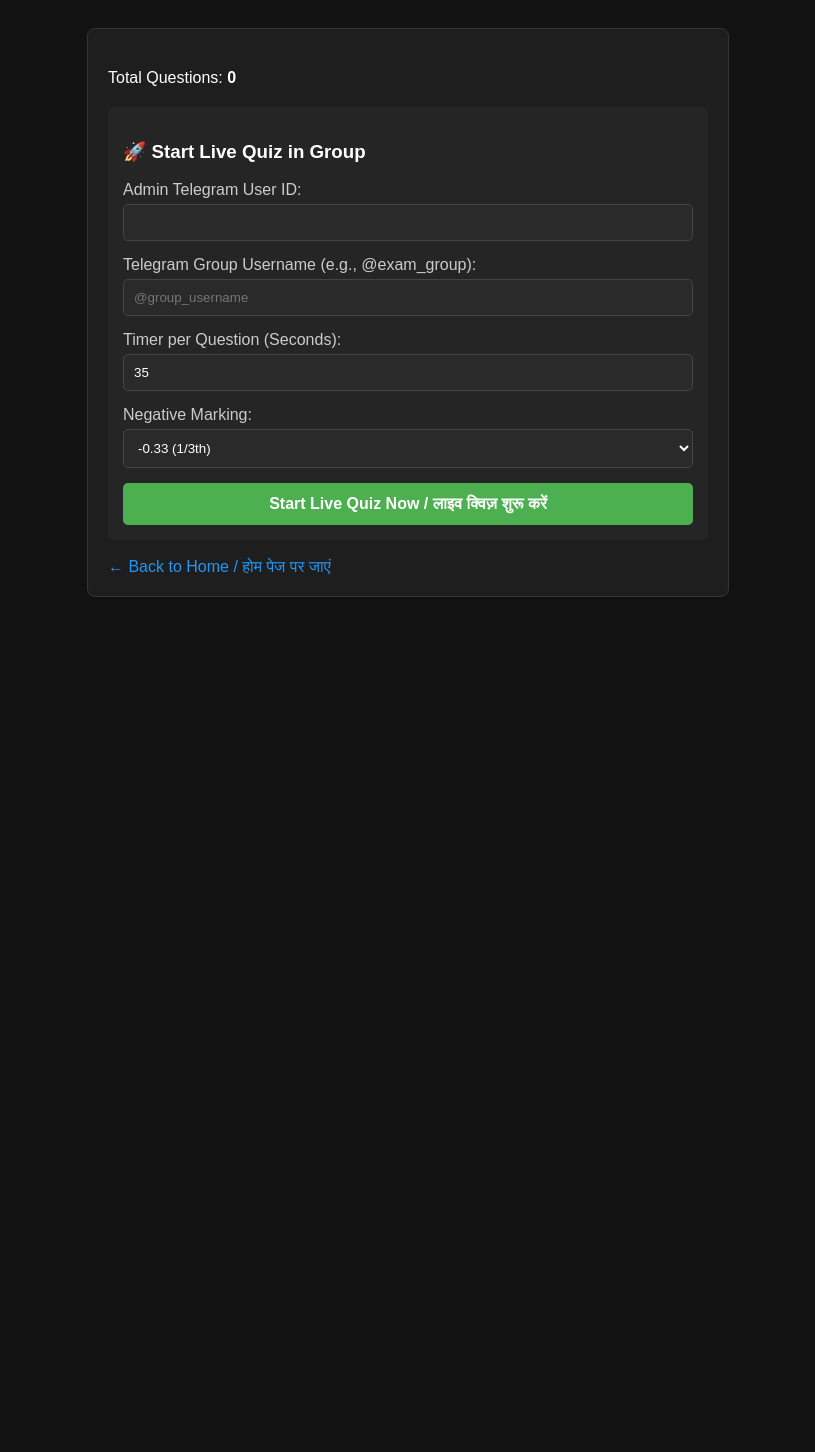
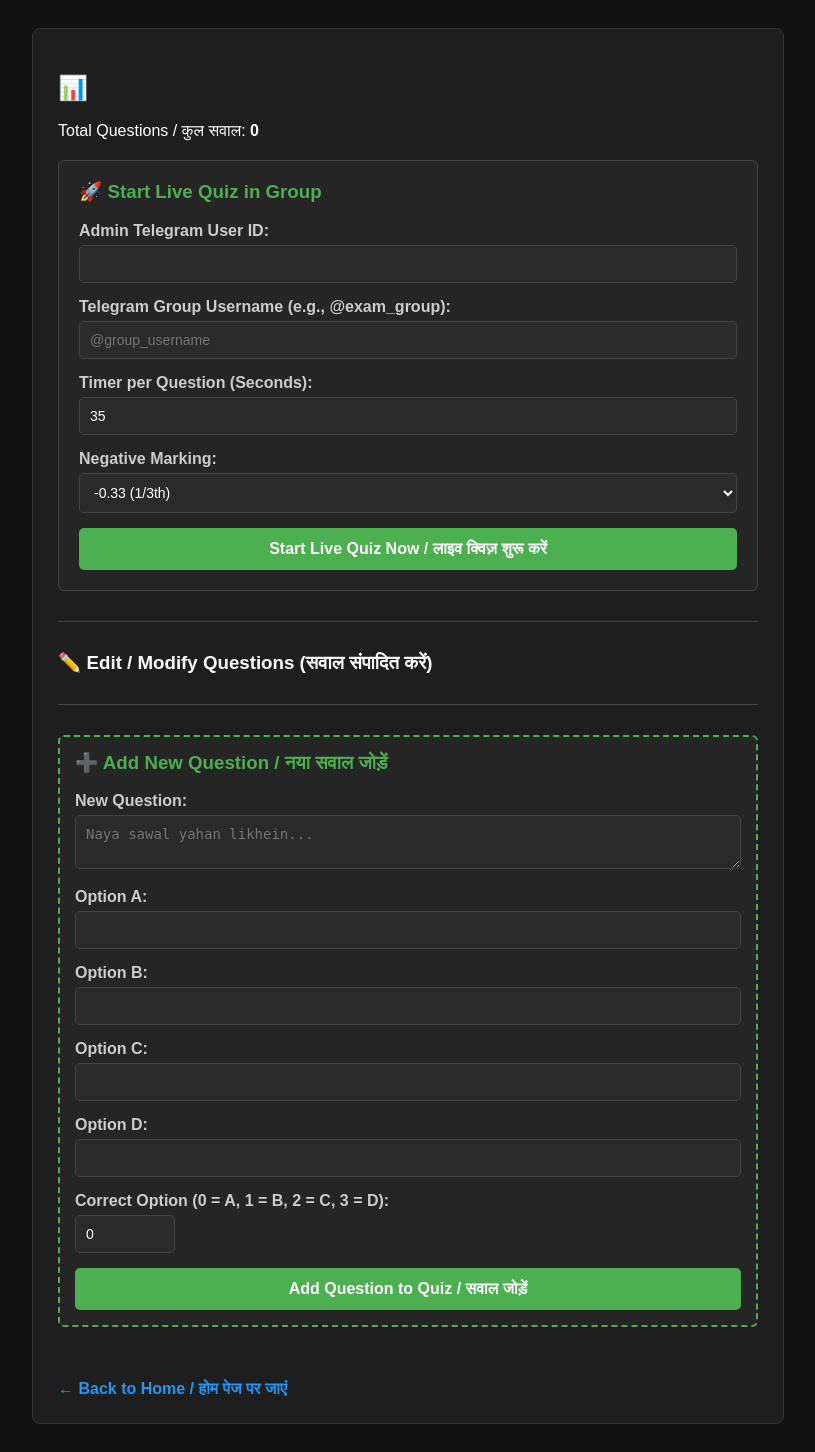
Before and after one commit to swiguru-quiz-bot/swiguru-quiz-bot, a Flask app: template templates/preview.html in a window 1280 px wide. Shown: the whole page, without its empty margins (232-1047 px from the left). Before the commit the page ends 597 px from the top, so only its background shows below. Run offline with Flask 3, Linux system fonts and the light colour scheme; the template is opened without the code that fills it, so the values that code supplies are empty.

Commit message:
Add files via upload

```diff
--- a/templates/preview.html
+++ b/templates/preview.html
@@ -3,24 +3,30 @@
 <head>
     <meta charset="UTF-8">
     <meta name="viewport" content="width=device-width, initial-scale=1.0">
-    <title>Quiz Preview - ExamGuru</title>
+    <title>Quiz Preview & Edit - ExamGuru</title>
     <style>
         body { background-color: #121212; color: #fff; font-family: sans-serif; padding: 20px; }
-        .container { max-width: 600px; margin: 0 auto; background: #1e1e1e; padding: 20px; border-radius: 8px; border: 1px solid #333; }
+        .container { max-width: 700px; margin: 0 auto; background: #1e1e1e; padding: 25px; border-radius: 8px; border: 1px solid #333; }
         .form-group { margin-bottom: 15px; }
-        label { display: block; margin-bottom: 5px; color: #ccc; }
-        input, select { width: 100%; padding: 10px; background: #2a2a2a; border: 1px solid #444; color: #fff; border-radius: 5px; box-sizing: border-box; }
+        label { display: block; margin-bottom: 5px; color: #ccc; font-weight: bold; }
+        input, select, textarea { width: 100%; padding: 10px; background: #2a2a2a; border: 1px solid #444; color: #fff; border-radius: 5px; box-sizing: border-box; font-size: 14px; }
         button { background: #4caf50; color: white; padding: 12px; border: none; border-radius: 5px; width: 100%; font-weight: bold; cursor: pointer; font-size: 16px; }
         button:hover { background: #43a047; }
+        .question-card { background: #252525; padding: 15px; border-radius: 6px; margin-bottom: 20px; border: 1px solid #383838; }
+        .btn-danger { background: #f44336; padding: 8px 15px; width: auto; font-size: 14px; }
+        .btn-danger:hover { background: #d32f2f; }
+        .btn-primary { background: #2196f3; padding: 10px; width: auto; }
+        .btn-primary:hover { background: #1976d2; }
     </style>
 </head>
 <body>
     <div class="container">
-        <h2>{{ quiz.title }}</h2>
-        <p>Total Questions: <b>{{ quiz.questions|length }}</b></p>
+        <h2>📊 {{ quiz.title }}</h2>
+        <p>Total Questions / कुल सवाल: <b>{{ quiz.questions|length }}</b></p>
 
-        <form action="/play-group/{{ quiz_id }}" method="POST" style="background: #252525; padding: 15px; border-radius: 6px; margin-top: 20px;">
-            <h3>🚀 Start Live Quiz in Group</h3>
+        <!-- Start Live Quiz Form -->
+        <form action="/play-group/{{ quiz_id }}" method="POST" style="background: #252525; padding: 20px; border-radius: 6px; margin-top: 20px; border: 1px solid #444;">
+            <h3 style="color: #4caf50; margin-top: 0;">🚀 Start Live Quiz in Group</h3>
 
             <div class="form-group">
                 <label>Admin Telegram User ID:</label>
@@ -50,8 +56,87 @@
             <button type="submit">Start Live Quiz Now / लाइव क्विज़ शुरू करें</button>
         </form>
 
+        <hr style="border: 0; border-top: 1px solid #444; margin: 30px 0;">
+
+        <h3>✏️ Edit / Modify Questions (सवाल संपादित करें)</h3>
+
+        <!-- Existing Questions Loop -->
+        {% for q in quiz.questions %}
+        <div class="question-card">
+            <form action="/update-question/{{ quiz_id }}/{{ loop.index0 }}" method="POST">
+                <div class="form-group">
+                    <label>Question {{ loop.index }}:</label>
+                    <textarea name="question" rows="2" required>{{ q.question }}</textarea>
+                </div>
+
+                <div class="form-group">
+                    <label>Option A:</label>
+                    <input type="text" name="opt0" value="{{ q.options[0] }}" required>
+                </div>
+                <div class="form-group">
+                    <label>Option B:</label>
+                    <input type="text" name="opt1" value="{{ q.options[1] }}" required>
+                </div>
+                <div class="form-group">
+                    <label>Option C:</label>
+                    <input type="text" name="opt2" value="{{ q.options[2] if q.options|length > 2 else '' }}">
+                </div>
+                <div class="form-group">
+                    <label>Option D:</label>
+                    <input type="text" name="opt3" value="{{ q.options[3] if q.options|length > 3 else '' }}">
+                </div>
+
+                <div class="form-group">
+                    <label>Correct Option (0 = A, 1 = B, 2 = C, 3 = D):</label>
+                    <input type="number" name="correct" min="0" max="3" value="{{ q.correct }}" required style="width: 100px;">
+                </div>
+
+                <div style="display: flex; gap: 10px;">
+                    <button type="submit" class="btn-primary" style="flex: 1;">Update Question / अपडेट करें</button>
+            </form>
+                    <form action="/delete-question/{{ quiz_id }}/{{ loop.index0 }}" method="POST" style="flex: 1; margin: 0;">
+                        <button type="submit" class="btn-danger" style="width: 100%;" onclick="return confirm('Kya aap is sawal ko delete karna chahte hain?');">Delete Sawal</button>
+                    </form>
+                </div>
+        </div>
+        {% endfor %}
+
+        <hr style="border: 0; border-top: 1px solid #444; margin: 30px 0;">
+
+        <!-- Add New Question Form -->
+        <div class="question-card" style="border: 2px dashed #4caf50;">
+            <h3 style="color: #4caf50; margin-top: 0;">➕ Add New Question / नया सवाल जोड़ें</h3>
+            <form action="/add-question/{{ quiz_id }}" method="POST">
+                <div class="form-group">
+                    <label>New Question:</label>
+                    <textarea name="question" rows="2" placeholder="Naya sawal yahan likhein..." required></textarea>
+                </div>
+                <div class="form-group">
+                    <label>Option A:</label>
+                    <input type="text" name="opt0" required>
+                </div>
+                <div class="form-group">
+                    <label>Option B:</label>
+                    <input type="text" name="opt1" required>
+                </div>
+                <div class="form-group">
+                    <label>Option C:</label>
+                    <input type="text" name="opt2">
+                </div>
+                <div class="form-group">
+                    <label>Option D:</label>
+                    <input type="text" name="opt3">
+                </div>
+                <div class="form-group">
+                    <label>Correct Option (0 = A, 1 = B, 2 = C, 3 = D):</label>
+                    <input type="number" name="correct" min="0" max="3" value="0" required style="width: 100px;">
+                </div>
+                <button type="submit">Add Question to Quiz / सवाल जोड़ें</button>
+            </form>
+        </div>
+
         <br>
-        <a href="/" style="color: #2196f3; text-decoration: none;">← Back to Home / होम पेज पर जाएं</a>
+        <a href="/" style="display: inline-block; margin-top: 15px; color: #2196f3; text-decoration: none; font-weight: bold;">← Back to Home / होम पेज पर जाएं</a>
     </div>
 </body>
 </html>
```
